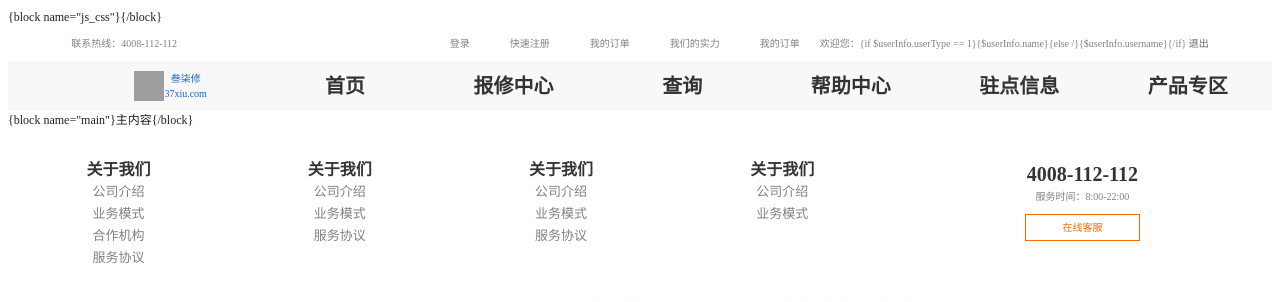
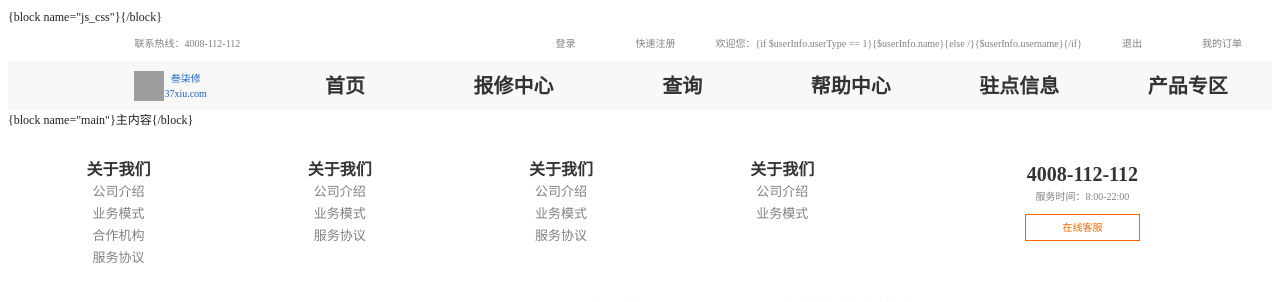
Before and after one commit to toplitao/graduationDesign, a PHP site: page /web/application/web/view/base.html in a window 1280 px wide. Shown: the top 302 px of the page. Run offline with PHP 8.4, Linux system fonts and the light colour scheme; grey boxes are pictures that could not be loaded.

Commit message:
细节优化
细节优化

```diff
--- a/application/index/view/index/register.html
+++ b/application/index/view/index/register.html
@@ -16,7 +16,7 @@
 
 {block name="content"}
 <div class="container">
-    <form class="form-horizontal register_form"  role="form" method="post" action="/index/index/register"  enctype="multipart/form-data" id="register-form">
+    <form class="form-horizontal register_form"  role="form" method="post"  enctype="multipart/form-data" >
         <div class="form-group">
              <label  for="forlevel"class="control-label col-md-3">账号类型：</label>
              <div class="col-md-9">
--- a/application/web/controller/ProductArea.php
+++ b/application/web/controller/ProductArea.php
@@ -42,4 +42,5 @@
         return $this->view->fetch('description',$data);
     }
 
+
 }
--- a/application/web/view/base.html
+++ b/application/web/view/base.html
@@ -16,7 +16,7 @@
     	<title>{block name="title"}{/block}</title>
     </head>
     <body>
-		<nav>
+		<nav class="clearfix">
 			<div class="content clearfix">
 				<div class="tel clearfix">
 					联系热线：4008-112-112
@@ -27,17 +27,16 @@
 							<li><a href="{$Request.domain}/login">登录</a></li>
 							<li><a href="{$Request.domain}/register">快速注册</a></li>
 					{else /}
-						<div class="loginout">
+						<li>
 							欢迎您：{if $userInfo.userType == 1}{$userInfo.name}{else /}{$userInfo.username}{/if}
+						</li>
+						<li>
 							<a href="/index/index/loginout">退出</a>
-						</div>
+						</li>
+						<li>
+							<a href="/web/search_repair/show_apply_repair/type/1">我的订单</a>
+						</li>
 					{/if}
-<<<<<<< HEAD
-						<li><a href="/web/search_repair/search_apply_repair">我的订单</a> </li>
-=======
-						<li><a href="#">我们的实力</a> </li>
-						<li><a href="/web/search_repair/show_apply_repair">我的订单</a> </li>
->>>>>>> origin/master
 					</ul>
 				</div>
 			</div>
--- a/public/css/web/base.css
+++ b/public/css/web/base.css
@@ -126,21 +126,27 @@
     font-size: 1rem;
     width: 20%;
 }
+nav div {
+    float: right;
+    width: 80%;
+}
 nav div ul{
     float: right;
 }
 nav div ul li{
+    font-size: 1rem;
+    padding: 0rem 1rem;
     display: inline-block;
 }
-nav .loginout{
-    font-size: 1rem;
-    float: right;
-}
+/*nav .loginout{*/
+    /*font-size: 1rem;*/
+    /*float: right;*/
+/*}*/
 
-nav div.loginout a{
-    text-decoration: none;
-    cursor: pointer;
-}
+/*nav div.loginout a{*/
+     /*text-decoration: none;*/
+     /*cursor: pointer;*/
+/*}*/
 nav div ul li a{
     display: block;
     color: gray;
--- a/public/css/web/list.css
+++ b/public/css/web/list.css
@@ -364,7 +364,7 @@
 .border-r s{width:0;height:0;border-left:6px solid transparent;border-right:6px solid transparent;border-bottom:6px solid #00a6ff;border-top:0}
 .searchtype{margin-top:45px;width:100%;color:#e8e8e8;height:55px;border-bottom:#ddd solid 2px;float:left}
 .searchtype dd{font-family:"微软雅黑";float:left}
-.searchtype dd a{padding:0 25px;font-size:16px;height:55px;line-height:55px;color:#333;display:inline-block}
+.searchtype dd a{;font-size:16px;height:55px;line-height:55px;color:#333;display:inline-block}
 .searchtype dd small{font-size:14px}
 .searchtype dd.current a{color:#f60;border-bottom:#f60 solid 2px}
 .searchtype dd a:hover{color:#f60!important;border-bottom:#f60 solid 2px}
```
Also changed, not shown: application/base/CommonBase.php (+11 -0 lines), application/web/controller/SearchRepair.php (+18 -9 lines), application/web/view/search_repair/list_apply_repair.html (+16 -3 lines), public/css/web/common.css (+4 -4 lines), public/css/web/index.css (+16 -16 lines).
